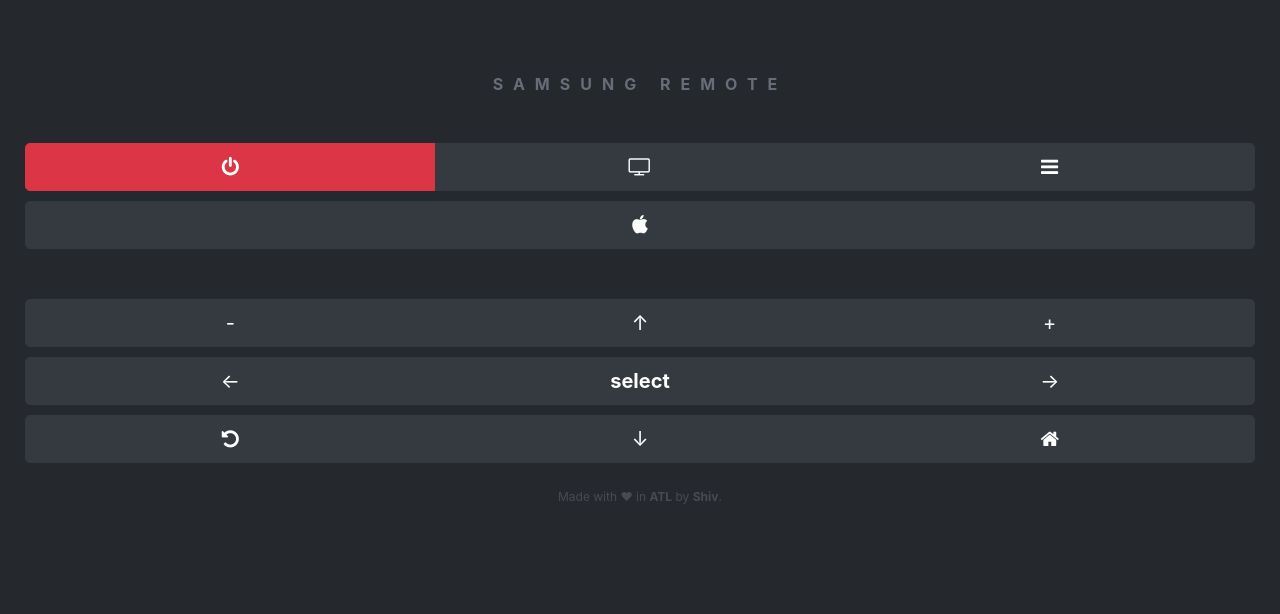
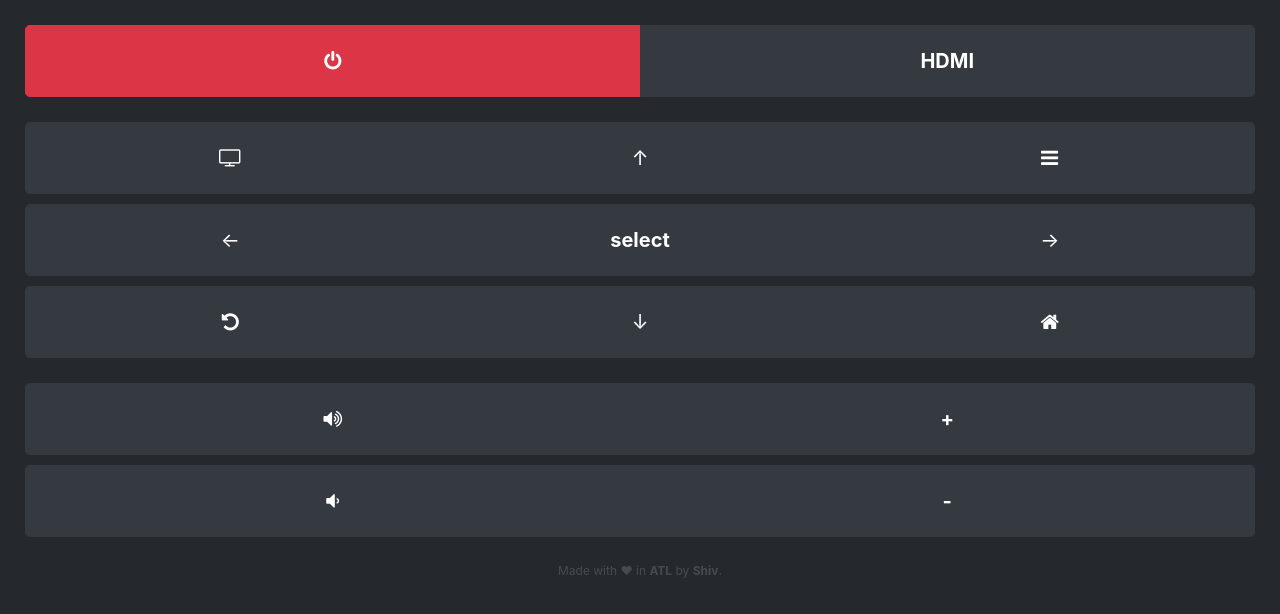
Before and after one commit to manniru/Samsung-Remote-JS, a plain HTML site: page remote.html in a window 1280 px wide. Drawn offline with nearby package versions, Linux system fonts and the light colour scheme.

Commit message:
bigger buttons. more buttons

```diff
--- a/remote.html
+++ b/remote.html
@@ -16,28 +16,22 @@
 </head>
 
 <body>
-    <h2>Samsung Remote</h2>
-    <br>
-    <div class="btn-group special" role="group" aria-label="Basic example">
+    <div class="btn-group special" role="group" aria-label="Basic example" style="margin-bottom:25px;">
         <button type="button" class="btn btn-lg btn-danger" onclick="sendKey('KEY_POWER')">
             <i class="fa fa-power-off"></i>
         </button>
+        <button type="button" class="btn btn-lg btn-dark" onclick="sendKey('KEY_HDMI')">
+            <strong>HDMI</strong>
+        </button>
+    </div>
+    <div class="btn-group special" role="group" aria-label="Basic example">
         <button type="button" class="btn btn-lg btn-dark" onclick="sendKey('KEY_SOURCE')">
             <i class="fa fa-television"></i>
         </button>
+        <button type="button" class="btn btn-lg btn-dark" onclick="sendKey('KEY_UP')">&uarr;</button>
         <button type="button" class="btn btn-lg btn-dark" onclick="sendKey('KEY_MENU')">
             <i class="fa fa-bars"></i>
         </button>
-    </div>
-    <div class="btn-group special" role="group" aria-label="Basic example" style="margin-bottom:50px;">
-        <button type="button" class="btn btn-lg btn-dark" onclick="sendKey('KEY_HDMI')">
-            <i class="fa fa-apple"></i>
-        </button>
-    </div>
-    <div class="btn-group special" role="group" aria-label="Basic example">
-        <button type="button" class="btn btn-lg btn-dark" onclick="sendKey('KEY_VOLDOWN')">-</button>
-        <button type="button" class="btn btn-lg btn-dark" onclick="sendKey('KEY_UP')">&uarr;</button>
-        <button type="button" class="btn btn-lg btn-dark" onclick="sendKey('KEY_VOLUP')">+</button>
     </div>
     <div class="btn-group special" role="group" aria-label="Basic example">
         <button type="button" class="btn btn-lg btn-dark" onclick="sendKey('KEY_LEFT')">&larr;</button>
@@ -46,7 +40,7 @@
         </button>
         <button type="button" class="btn btn-lg btn-dark" onclick="sendKey('KEY_RIGHT')">&rarr;</button>
     </div>
-    <div class="btn-group special" role="group" aria-label="Basic example">
+    <div class="btn-group special" role="group" aria-label="Basic example" style="margin-bottom:25px;">
         <button type="button" class="btn btn-lg btn-dark" onclick="sendKey('KEY_RETURN')">
             <i class="fa fa-undo"></i>
         </button>
@@ -54,6 +48,14 @@
         <button type="button" class="btn btn-lg btn-dark" onclick="sendKey('KEY_HOME')">
             <i class="fa fa-home"></i>
         </button>
+    </div>
+    <div class="btn-group special" role="group" aria-label="Basic example">
+        <button type="button" class="btn btn-lg btn-dark" onclick="sendKey('KEY_VOLUP')"><i class="fa fa-volume-up" aria-hidden="true"></i></button>
+        <button type="button" class="btn btn-lg btn-dark" onclick="sendKey('KEY_CHUP')"><strong>+</strong></button>
+    </div>
+    <div class="btn-group special" role="group" aria-label="Basic example">
+        <button type="button" class="btn btn-lg btn-dark" onclick="sendKey('KEY_VOLDOWN')"><i class="fa fa-volume-down" aria-hidden="true"></i></button>
+        <button type="button" class="btn btn-lg btn-dark" onclick="sendKey('KEY_CHDOWN')"><strong>-</strong></button>
     </div>
     <p class="footer">Made with &hearts; in <a href="https://www.atlantaga.gov/">ATL</a> by <a href="http://shivspatel.com/">Shiv</a>.</p>
 
@@ -83,6 +85,7 @@
         let ws = null;
 
         const sendKey = async (key) => {
+            console.info(`Sending ${key} to TV`);
             const cmd = {
                 method: "ms.remote.control",
                 params: {
@@ -121,7 +124,6 @@
 
     <style>
         body {
-            margin-top: 50px;
             padding: 25px;
             text-align: center;
             background: #25282d;
@@ -135,14 +137,6 @@
             font-weight: 700;
         }
 
-        h2 {
-            letter-spacing: 10px;
-            text-transform: uppercase;
-            font-weight: 700;
-            font-size: 1em;
-            margin-bottom: 25px;
-        }
-
         .btn-group.special {
             display: flex;
             margin-bottom: 10px;
@@ -150,6 +144,11 @@
 
         .special .btn {
             flex: 1
+        }
+
+        .btn {
+            padding-top: 20px;
+            padding-bottom: 20px;
         }
 
         .footer {
```
Also changed, not shown: index.html (+1 -4 lines).
